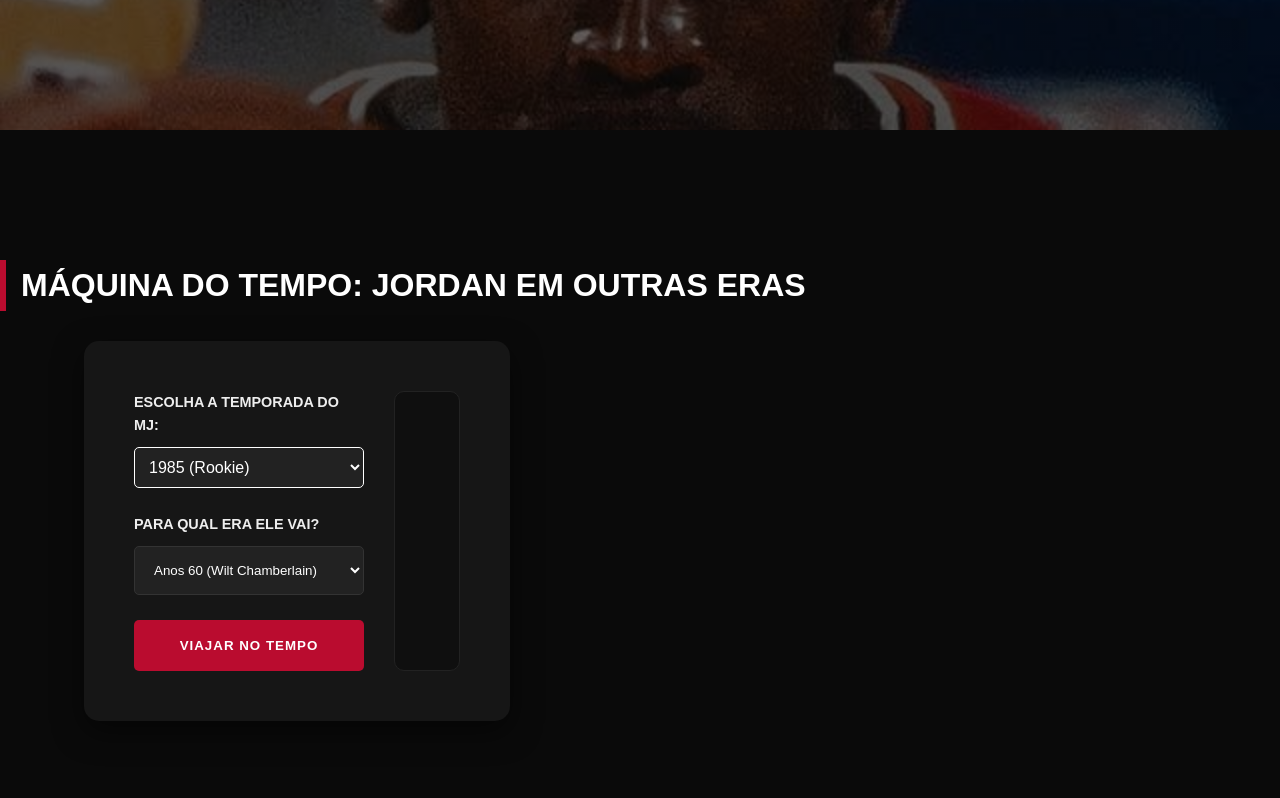
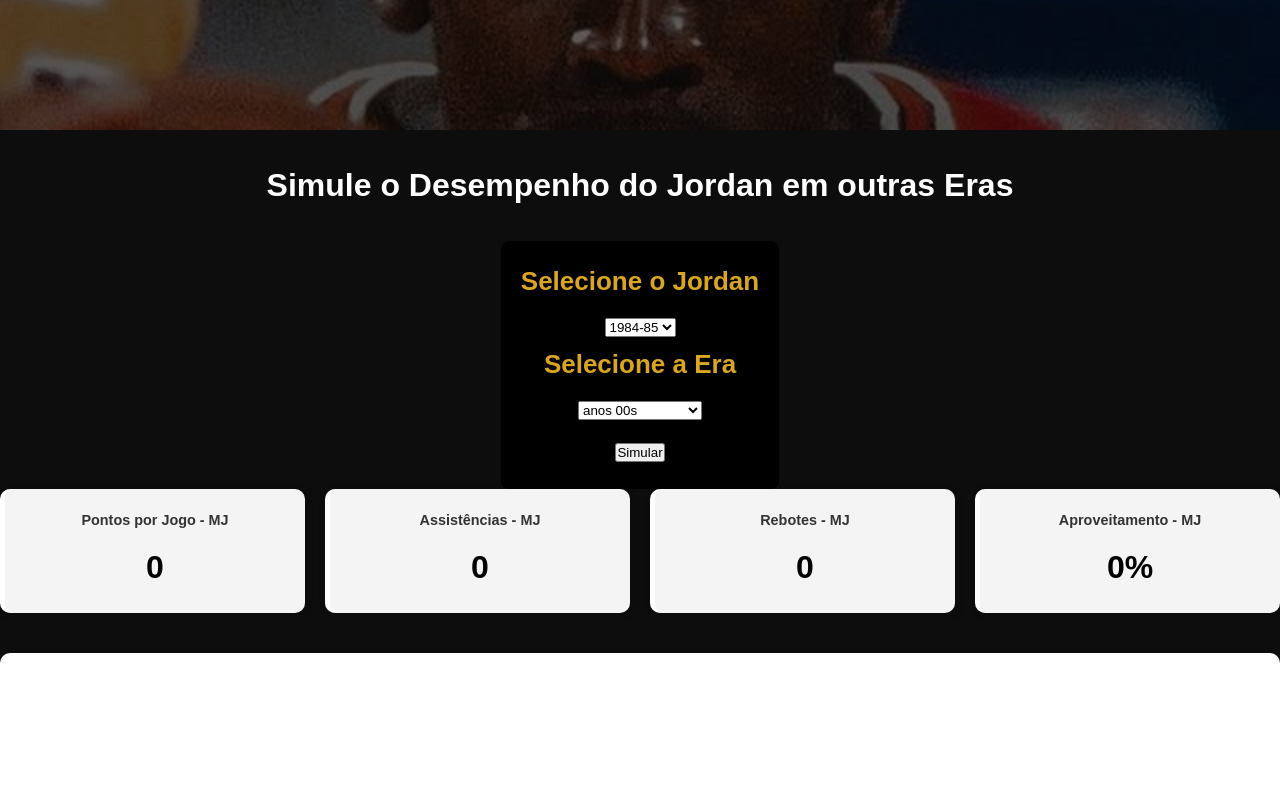
Before and after one commit to thejonasfelix/Projeto-X, a website: page public/dashboard/jogar.html in a window 1280 px wide. Shown: the part 760-1558 px from the top of the page. Drawn offline with nearby package versions, Linux system fonts and the light colour scheme.

Commit message:
Inicialização da conexão do simulador com banco de dados

```diff
--- a/public/css/dashboards.css
+++ b/public/css/dashboards.css
@@ -853,3 +853,28 @@ input[type="range"] {
     border-radius: 10px;
     box-shadow: 0px 4px 15px rgba(0,0,0,0.05);
 }
+
+
+.container-simulador{
+  display: flex;
+  justify-content: center;
+  align-items: center;
+  flex-direction: column;
+  margin-top: 30px;
+}
+.container-simulador h3{
+  font-size: 32px;
+}
+.card-simulador{
+  background-color: #000;
+  color: #DAA520;
+  font-family: Arial, Helvetica, sans-serif;
+  font-weight: bold;
+  font-size: 26px;
+  border-radius: 8px;
+  border: 2px;
+  width: fit-content;
+  padding: 20px;
+  text-align: center;
+  margin-top: 30px;
+}
--- a/public/dashboard/jogar.html
+++ b/public/dashboard/jogar.html
@@ -62,40 +62,127 @@
         </div>
     </div>
 
-     <div class="era-simulator">
-        <h2 class="section-title">Máquina do Tempo: Jordan em Outras Eras</h2>
-        <div class="container">
-            <div class="era-container">
-
-                <div class="era-inputs">
-                    <div class="input-field">
-                        <label>Escolha a Temporada do MJ:</label>
-                        <select id="season-select">
-                            <option value="87">1985 (Rookie)</option>
-                            <option value="91">1990-91 (O primeiro título)</option>
-                            <option value="96">1995-96 (O retorno)</option>
-                        </select>
-                    </div>
-
-                    <div class="input-field">
-                        <label>Para qual era ele vai?</label>
-                        <select id="era-target">
-                            <option value="60">Anos 60 (Wilt Chamberlain)</option>
-                            <option value="00">Anos 2000 (Tim Duncan)</option>
-                            <option value="24">NBA Atual (Era do 3pt)</option>
-                        </select>
-                    </div>
-
-                    <button class="btn-simular" onclick="simularEra()">Viajar no Tempo</button>
-                </div>
-
-                <div class="era-results">
-                </div>
-
+    <div class="">
+        <div class="container-simulador">
+            <h3>Simule o Desempenho do Jordan em outras Eras</h3>
+            <div class="card-simulador">
+                <p>Selecione o Jordan</p>
+                <select name="" id="jordan">
+                    <option value="1984-85">1984-85</option>
+                    <option value="1986-87">1986-87</option>
+                    <option value="1997-98">1997-98</option>
+                </select><br>
+                <p>Selecione a Era</p>
+                <select name="" id="era">
+                    <option value="anos00s">anos 00s</option>
+                    <option value="atual">atual(2010-2026)</option>
+                    <option value="anos70s">anos 70s</option>
+                </select><br>
+                <button onclick="simular()">Simular</button>
             </div>
         </div>
+        <div class="dashboard-grid">
+            <div class="stat-card">
+                <h4>Pontos por Jogo - MJ</h4>
+                <p id="ppg-value">0</p>
+            </div>
+            <div class="stat-card">
+                <h4>Assistências - MJ</h4>
+                <p id="apg-value">0</p>
+            </div>
+            <div class="stat-card">
+                <h4>Rebotes - MJ</h4>
+                <p id="rpg-value">0</p>
+            </div>
+            <div class="stat-card">
+                <h4>Aproveitamento - MJ</h4>
+                <p id="fg-value">0%</p>
+            </div>
+        </div>
+    </div>
+
+    <div class="chart-container">
+        <canvas id="myChart"></canvas>
     </div>
 
     <footer>
         <p>&copy; 2026 Michael Jordan Legacy Project</p>
     </footer>
+
+    <script>
+        function simular() {
+            var anoSelecionado = document.getElementById('jordan').value;
+            var eraSelecionado = document.getElementById('era').value;
+
+            fetch(`/medidas/jordan/${anoSelecionado}`, { cache: 'no-store' }).then(function (response) {
+                if (response.ok) {
+                    response.json().then(function (respostaJordan) {
+
+                        console.log(`Dados recebidos: ${JSON.stringify(resposta)}`);
+                        var dadosMJ = respostaJordan[0];
+
+
+                        fetch(`/medidas/jordan/${eraSelecionado}`, { cache: 'no-store' }).then(function (responseEra) {
+                            if (responseEra.ok) {
+                                responseEra.json().then(function (respostaEra) {
+
+                                    console.log(`Dados recebidos: ${JSON.stringify(resposta)}`);
+                                    var dadosEra = respostaEra[0];
+
+
+
+                                    document.getElementById('ppg-value').innerText = dados.pontos_mj;
+                                    document.getElementById('apg-value').innerText = dados.assistencias_mj;
+                                    document.getElementById('rpg-value').innerText = dados.rebotes_mj;
+                                    document.getElementById('fg-value').innerText = dados.aproveitamento_mj + "%";
+                                    dados.pontos_mj_sml =
+                                        dados.assistencias_mj_sml =
+                                        dados.rebotes_mj_sml =
+                                        dados.aproveitamento_mj_sml =
+
+
+                                        plotarGrafico(dados);
+                                });
+                            } else {
+                                console.error('Nenhum dado encontrado ou erro na API');
+                            }
+                        })
+                            .catch(function (error) {
+                                console.error(`Erro na obtenção dos dados p/ gráfico: ${error.message}`);
+                            });
+                    }
+        let graficoAtual;
+
+                    function plotarGrafico(dados) {
+                        console.log("Iniciando a plotagem do gráfico com os dados:", dados);
+
+                        const ctx = document.getElementById('myChart').getContext('2d');
+                        if (graficoAtual) {
+                            graficoAtual.destroy();
+                        }
+
+                        graficoAtual = new Chart(ctx, {
+                            type: 'bar',
+                            data: {
+                                labels: ['Pontos', 'Assistências', 'Rebotes', 'Aproveitamento %'],
+                                datasets: [
+                                    {
+                                        label: 'Michael Jordan',
+                                        data: [dados.pontos_mj_sml, dados.assistencias_mj_sml, dados.rebotes_mj_sml, dados.aproveitamento_mj_sml],
+                                        backgroundColor: '#CE1141',
+                                        borderWidth: 1
+                                    },
+                                ]
+                            },
+                            options: {
+                                responsive: true,
+                                scales: {
+                                    y: {
+                                        beginAtZero: true
+                                    }
+                                }
+                            }
+                        });
+                    }
+
+    </script>
```
Also changed, not shown: public/dashboard/estatisticas.html (+26 -4 lines).
